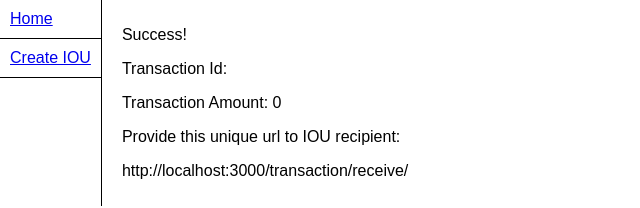
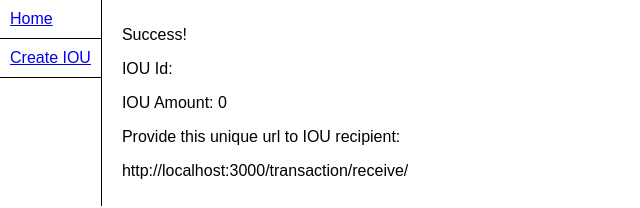
Before and after one commit to thinkful-ei17/linda-react-zhip-app-client, a React (Create React App) app: page /it in a window 1280 px wide. Shown: the top 208 px of the page, without its empty margins (0-640 px from the left). Built offline with nearby package versions, Linux system fonts and the light colour scheme; no server answers.

Commit message:
minor ui text change transaction to IOU

```diff
--- a/src/components/initiate-transaction.js
+++ b/src/components/initiate-transaction.js
@@ -7,8 +7,8 @@ export default ({transactionAmount, transactionId}) => {
   return (
     <div>
       <p>Success!</p>
-      <p>Transaction Id: {transactionId}</p>
-      <p>Transaction Amount: {transactionAmount}</p>
+      <p>IOU Id: {transactionId}</p>
+      <p>IOU Amount: {transactionAmount}</p>
       <p>Provide this unique url to IOU recipient:</p>
       <p>{link}</p>
     </div>
```
